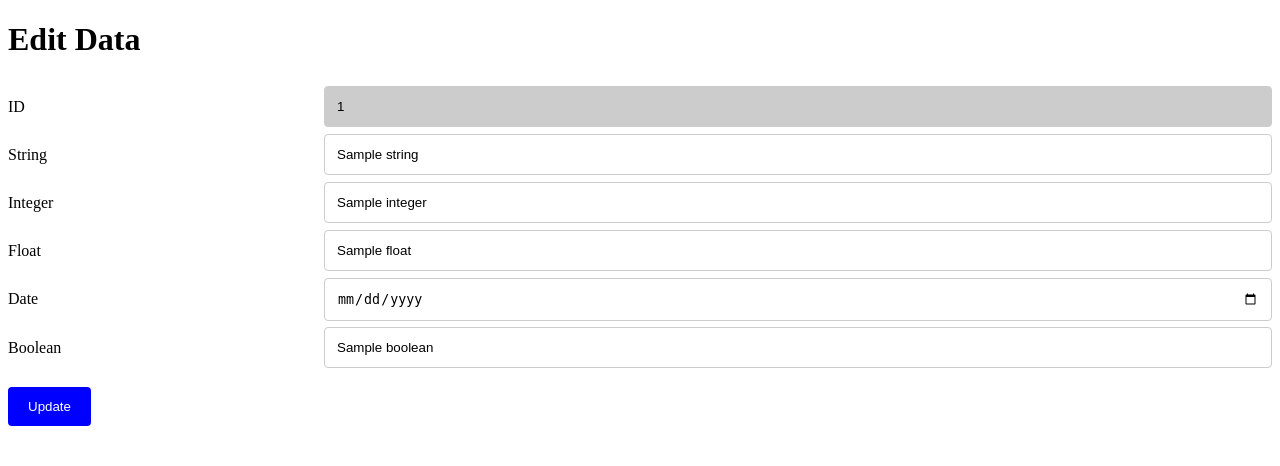
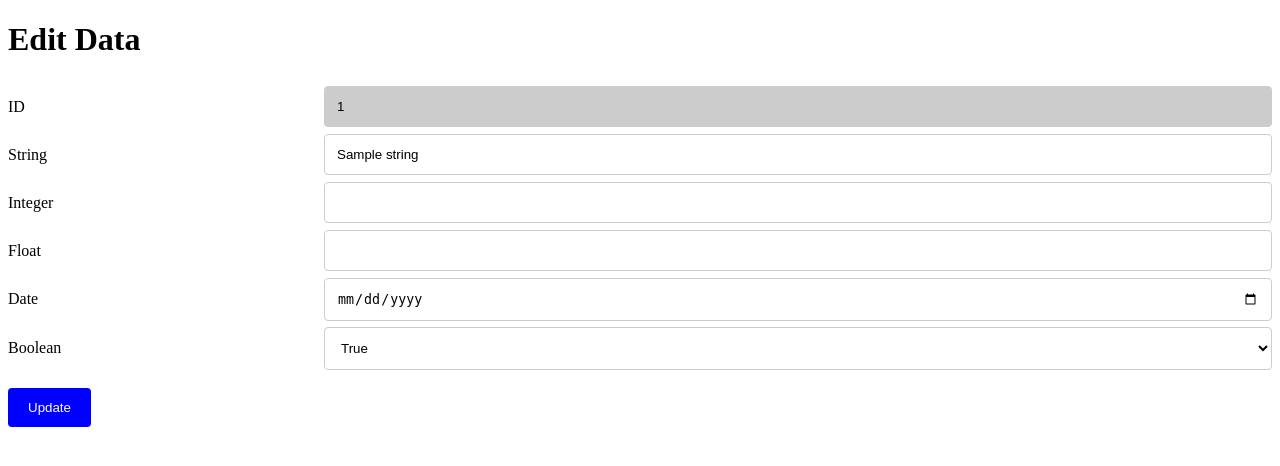
Before and after one commit to mrifqijkt/BREAD-JSON, a Node server app: template views/edit.ejs in a window 1280 px wide. Shown: the top 466 px of the page. Run offline with Node 20, Linux system fonts and the light colour scheme; the template is opened without the code that fills it: most values are stand-ins (such as "Sample title", 1, 10 or a date in 2020).

Commit message:
Revisi C19

```diff
--- a/data.json
+++ b/data.json
@@ -22,5 +22,21 @@
         "Float": "1.45",
         "Date": "Kosong",
         "Boolean": "false"
+    },
+    {
+        "id": 4,
+        "String": "Rifqi",
+        "Integer": "15",
+        "Float": "1.5",
+        "Date": "2023-06-05",
+        "Boolean": "false"
+    },
+    {
+        "id": 5,
+        "String": "YudiJJ",
+        "Integer": "145",
+        "Float": "14.12",
+        "Date": "2023-06-01",
+        "Boolean": "false"
     }
 ]
--- a/public/style.css
+++ b/public/style.css
@@ -159,3 +159,11 @@ input[type=date] {
     border-radius: 4px;
     resize: vertical;
 }
+
+input[type=number]{
+    width: 100%;
+    padding: 12px;
+    border: 1px solid #ccc;
+    border-radius: 4px;
+    resize: vertical;
+}
--- a/views/add.ejs
+++ b/views/add.ejs
@@ -25,7 +25,7 @@
                 <label for="integer">Integer</label>
             </div>
             <div class="col-75">
-                <input type="text" id="integer" name="Integer" placeholder="Integer">
+                <input type="number" id="integer" name="Integer" step="any" placeholder="Integer">
             </div>
         </div>
         <div class="row">
@@ -33,7 +33,7 @@
                 <label for="float">Float</label>
             </div>
             <div class="col-75">
-                <input type="text" id="float" name="Float" placeholder="Float">
+                <input type="number" id="float" name="Float" step="any" placeholder="Float">
             </div>
         </div>
         <div class="row">
--- a/views/edit.ejs
+++ b/views/edit.ejs
@@ -33,7 +33,7 @@
                 <label for="integer">Integer</label>
             </div>
             <div class="col-75">
-                <input type="text" value="<%= item.Integer %>" id="integer" name="Integer">
+                <input type="number" value="<%= item.Integer %>" id="integer" name="Integer">
             </div>
         </div>
         <div class="row">
@@ -41,7 +41,7 @@
                 <label for="float">Float</label>
             </div>
             <div class="col-75">
-                <input type="text" value="<%= item.Float %>" id="float" name="Float">
+                <input type="number" value="<%= item.Float %>" id="float" step="any" name="Float">
             </div>
         </div>
         <div class="row">
@@ -57,8 +57,10 @@
                 <label for="boolean">Boolean</label>
             </div>
             <div class="col-75">
-                <input style="background-color: white;" type="text" value="<%= item.Boolean %>" id="boolean"
-                    name="Boolean">
+                <select style="background-color: white;" id="boolean" name="Boolean">
+                    <option value="true" <% if(item.Boolean=="true" ){ %>selected<% } %>>True</option>
+                    <option value="false" <% if(item.Boolean=="false" ){ %>selected<% } %>>False</option>
+                </select>
             </div>
         </div>
         <br>
--- a/views/index.ejs
+++ b/views/index.ejs
@@ -34,7 +34,7 @@
                 <label for="integer">Integer</label>
             </div>
             <div class="col-75">
-                <input type="text" id="integer" name="Integer" placeholder="Integer">
+                <input type="number" id="integer" name="Integer" placeholder="Integer">
             </div>
         </div>
         <div class="row">
@@ -42,7 +42,7 @@
                 <label for="float">Float</label>
             </div>
             <div class="col-75">
-                <input type="text" id="float" name="Float" placeholder="Float">
+                <input type="number" id="float" name="Float" placeholder="Float">
             </div>
         </div>
         <div class="row">
```
